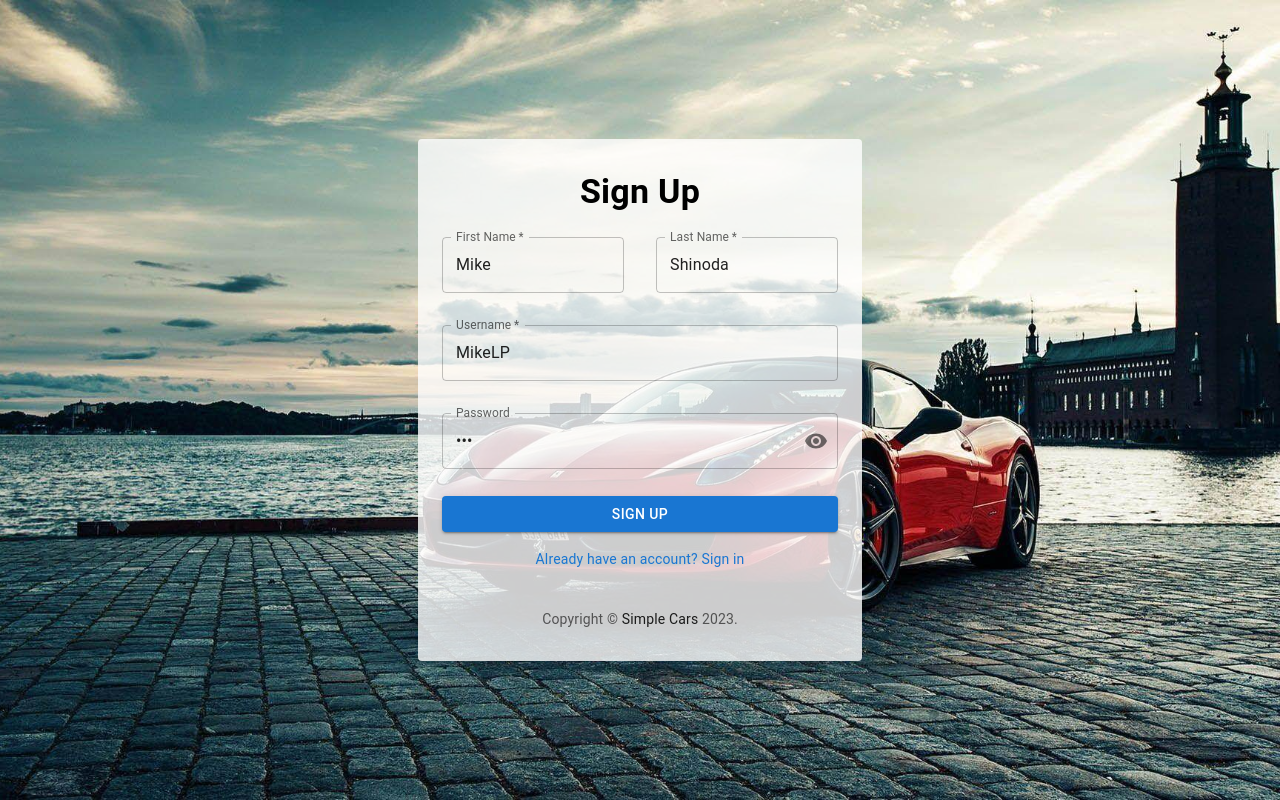
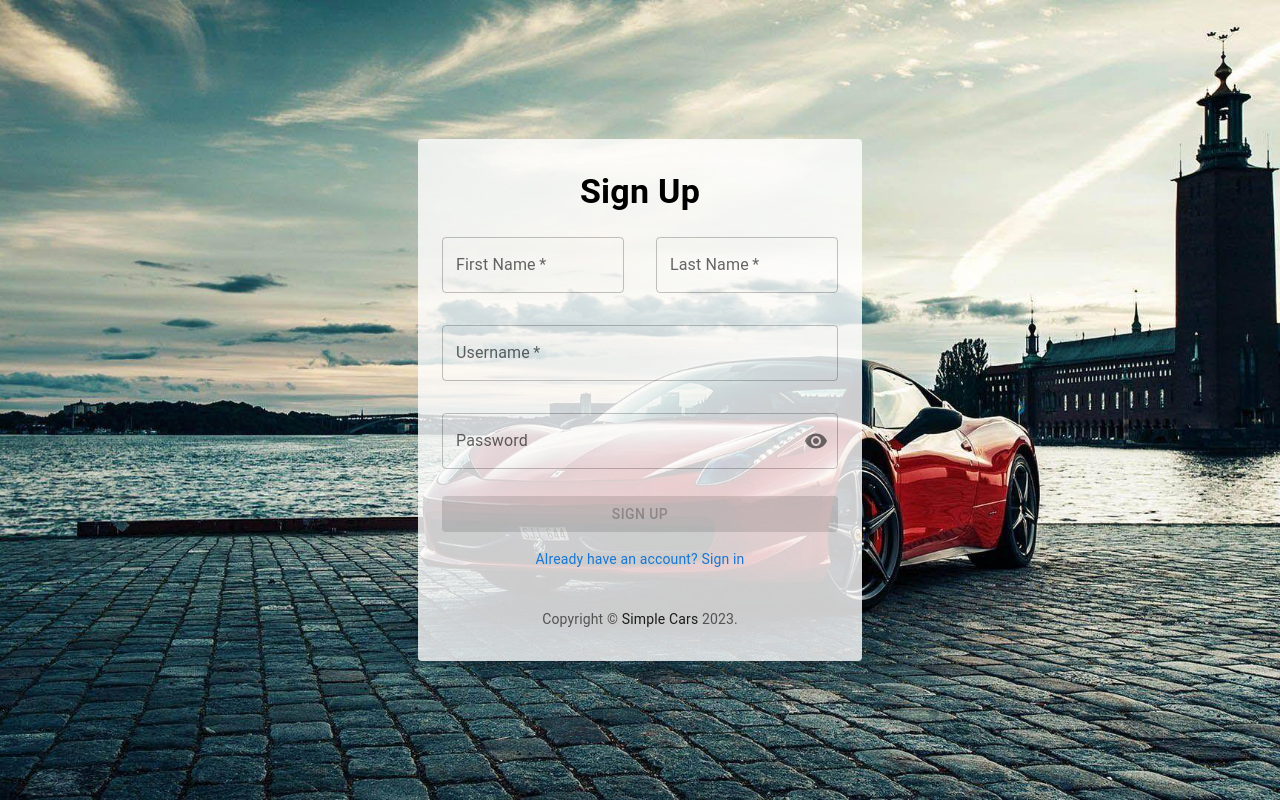
Before and after one commit to Digital-Human-BK/Simple-Cars-with-Saga, a React (Create React App) app: page /register in a window 1280 px wide. Built offline with nearby package versions, Linux system fonts and the light colour scheme.

Commit message:
[add] integrate SignUp component with Saga

```diff
--- a/src/containers/SignUp/SignUp.tsx
+++ b/src/containers/SignUp/SignUp.tsx
@@ -1,3 +1,4 @@
+import { useState } from 'react';
 import Button from '@mui/material/Button';
 import TextField from '@mui/material/TextField';
 import Grid from '@mui/material/Grid';
@@ -18,50 +19,75 @@ import Toast from '../../common/Toast/Toast';
 import Copyright from '../../common/Copyright/Copyright';
 import LinkComponent from '../../common/LinkComponent/LinkComponent';
 
-// import useRegister from '../../hooks/useRegister';
-// import { appRoutes } from '../../constants/appRoutes';
+import {
+  useAppDispatch,
+  useAppSelector,
+  selectAuthError,
+  selectAuthLoading,
+} from '../../configureStore';
+
+import { signUpRequest } from './actions';
+import validateRegister from '../../utils/validateRegister';
+import { InputsTouched, RegisterUser } from '../../interfaces/User';
+
+type ChangeEvent = React.ChangeEvent<HTMLInputElement | HTMLTextAreaElement>;
 
 export default function SignUp() {
-  // const {
-  //   error,
-  //   loading,
-  //   showPassword,
-  //   handleToggleShowPassword,
-  //   handleMouseDownPassword,
-  //   userCredentials,
-  //   inputErrors,
-  //   handleChange,
-  //   handleRegisterSubmit,
-  // } = useRegister();
+  const dispatch = useAppDispatch();
+  const loading = useAppSelector(selectAuthLoading);
+  const error = useAppSelector(selectAuthError);
 
-  const mock = {
-    error: null,
-    loading: false,
-    showPassword: false,
-    handleToggleShowPassword: () => {},
-    handleMouseDownPassword: () => {},
-    userCredentials: {
-      firstName: 'Mike',
-      lastName: 'Shinoda',
-      username: 'MikeLP',
-      password: '123',
-    },
-    inputErrors: false,
-    handleChange: () => {},
-    handleRegisterSubmit: () => {},
+  const [showPassword, setShowPassword] = useState<boolean>(false);
+
+  const [inputsTouched, setInputsTouched] = useState<InputsTouched>({
+    username: false,
+    password: false,
+    firstName: false,
+    lastName: false,
+  });
+  const [userCredentials, setUserCredentials] = useState<RegisterUser>({
+    username: '',
+    password: '',
+    firstName: '',
+    lastName: '',
+  });
+
+  const inputErrors = validateRegister(userCredentials, inputsTouched);
+
+  const handleToggleShowPassword = () => {
+    setShowPassword((prevState) => !prevState);
   };
 
-  const {
-    error,
-    loading,
-    showPassword,
-    handleToggleShowPassword,
-    handleMouseDownPassword,
-    userCredentials,
-    // inputErrors,
-    handleChange,
-    handleRegisterSubmit,
-  } = mock;
+  const handleMouseDownPassword = (
+    event: React.MouseEvent<HTMLButtonElement>
+  ) => {
+    event.preventDefault();
+  };
+
+  const handleChange = (ev: ChangeEvent) => {
+    setInputsTouched((prevState) => ({
+      ...prevState,
+      [ev.target.name]: true,
+    }));
+    setUserCredentials((prevState) => ({
+      ...prevState,
+      [ev.target.name]: ev.target.value.trim(),
+    }));
+  };
+
+  const handleRegisterSubmit = async (
+    event: React.FormEvent<HTMLFormElement>
+  ) => {
+    event.preventDefault();
+
+    await dispatch(signUpRequest(userCredentials));
+    // await dispatch(
+    //   login({
+    //     username: userCredentials.username,
+    //     password: userCredentials.password,
+    //   })
+    // );
+  };
 
   return (
     <Box component="main" sx={signUpStyles.main}>
@@ -86,9 +112,9 @@ export default function SignUp() {
                   name="firstName"
                   label="First Name"
                   value={userCredentials.firstName}
-                  // error={!!inputErrors.firstNameError}
-                  // helperText={inputErrors.firstNameError}
-                  onChange={() => handleChange()}
+                  error={!!inputErrors.firstNameError}
+                  helperText={inputErrors.firstNameError}
+                  onChange={handleChange}
                 />
               </Grid>
               <Grid item xs={12} sm={6}>
@@ -99,9 +125,9 @@ export default function SignUp() {
                   label="Last Name"
                   name="lastName"
                   value={userCredentials.lastName}
-                  // error={!!inputErrors.lastNameError}
-                  // helperText={inputErrors.lastNameError}
-                  onChange={() => handleChange()}
+                  error={!!inputErrors.lastNameError}
+                  helperText={inputErrors.lastNameError}
+                  onChange={handleChange}
                 />
               </Grid>
               <Grid item xs={12}>
@@ -112,16 +138,16 @@ export default function SignUp() {
                   label="Username"
                   name="username"
                   value={userCredentials.username}
-                  // error={!!inputErrors.usernameError}
-                  // helperText={inputErrors.usernameError}
-                  onChange={() => handleChange()}
+                  error={!!inputErrors.usernameError}
+                  helperText={inputErrors.usernameError}
+                  onChange={handleChange}
                 />
               </Grid>
               <Grid item xs={12}>
                 <FormControl variant="outlined" fullWidth>
                   <InputLabel
                     htmlFor="outlined-adornment-password"
-                    // error={!!inputErrors.passwordError}
+                    error={!!inputErrors.passwordError}
                   >
                     Password
                   </InputLabel>
@@ -130,8 +156,8 @@ export default function SignUp() {
                     id="outlined-adornment-password"
                     type={showPassword ? 'text' : 'password'}
                     value={userCredentials.password}
-                    onChange={() => handleChange()}
-                    // error={!!inputErrors.passwordError}
+                    onChange={handleChange}
+                    error={!!inputErrors.passwordError}
                     endAdornment={
                       <InputAdornment position="end">
                         <IconButton
@@ -147,7 +173,7 @@ export default function SignUp() {
                     label="Password"
                   />
                   <FormHelperText error>
-                    {/* {inputErrors.passwordError} */}
+                    {inputErrors.passwordError}
                   </FormHelperText>
                 </FormControl>
               </Grid>
@@ -157,7 +183,7 @@ export default function SignUp() {
               fullWidth
               variant="contained"
               sx={signUpStyles.submit}
-              // disabled={inputErrors.formDisabled}
+              disabled={inputErrors.formDisabled}
             >
               Sign Up
             </Button>
```
